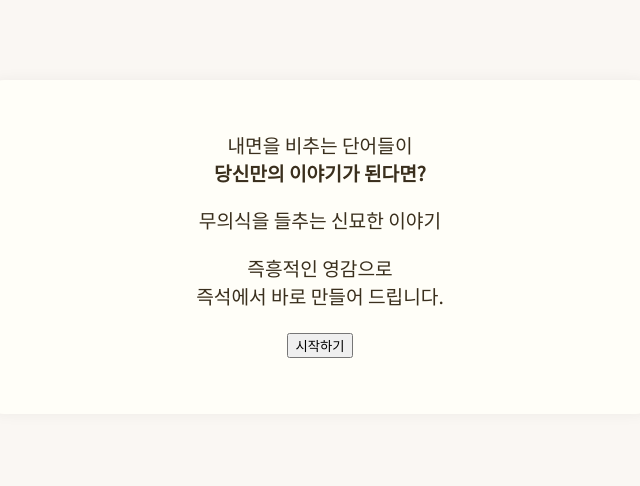
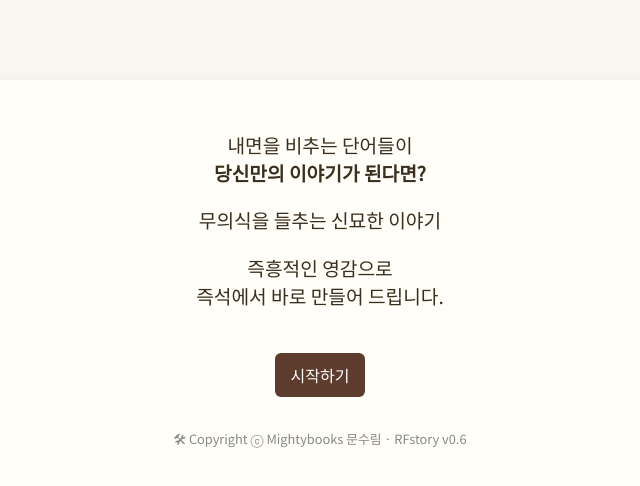
Before and after one commit to mightybooks/randomstorybox, a Next.js app: page / in a window 1280 px wide. Shown: the top 486 px of the page, without its empty margins (320-960 px from the left). Built offline with nearby package versions, Linux system fonts and the light colour scheme.

Commit message:
Update page.tsx

```diff
--- a/app/page.tsx
+++ b/app/page.tsx
@@ -176,7 +176,10 @@ return (
         <p>내면을 비추는 단어들이<br /><strong>당신만의 이야기가 된다면?</strong></p>
         <p>무의식을 들추는 신묘한 이야기</p>
         <p>즉흥적인 영감으로<br />즉석에서 바로 만들어 드립니다.</p>
-        <button id="randombox-startBtn" onClick={() => setCurrent(0)}>시작하기</button>
+         <button id="randombox-startBtn" className="randombox-button" onClick={() => setCurrent(0)} style={{ marginTop: "1.5rem" }}>시작하기</button>
+        <div style={{ marginTop: "2rem", fontSize: "0.8rem", color: "#888" }}>
+          🛠 Copyright ⓒ Mightybooks 문수림 · RFstory v0.6
+          </div>
       </div>
     )}
 
```
